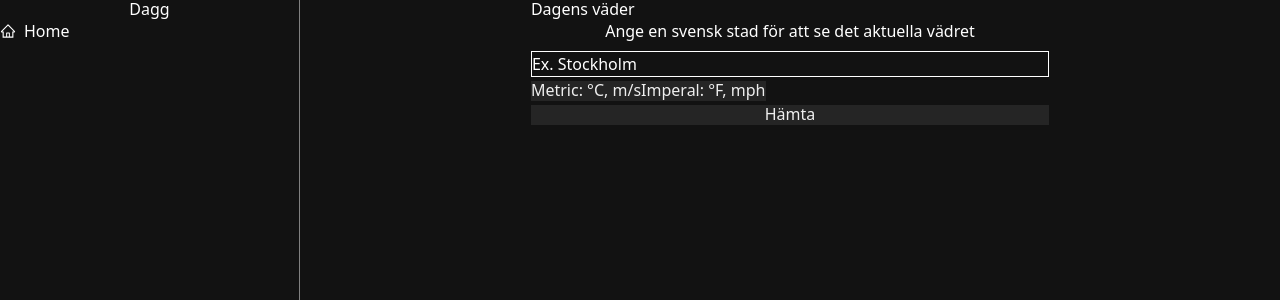
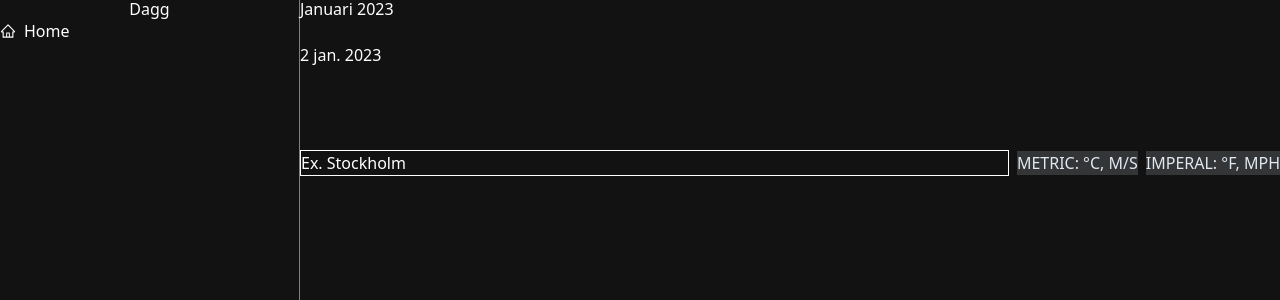
Before and after one commit to devpaps/dagg_rust, a Next.js app: page / in a window 1280 px wide. Shown: the top 300 px of the page. Built offline with nearby package versions, Linux system fonts and the light colour scheme.

Commit message:
Refactor index.tsx to use useReducer instead of useState for better state management

```diff
--- a/src/pages/index.tsx
+++ b/src/pages/index.tsx
@@ -1,99 +1,165 @@
-import { useState } from 'react';
-import { invoke } from '@tauri-apps/api/tauri';
+import { useReducer } from "react";
+import { invoke } from "@tauri-apps/api/tauri";
 import {
+  Badge,
   Box,
-  Button,
-  Flex,
   Grid,
+  GridItem,
   Heading,
+  HStack,
   Input,
-  Text,
   VStack,
-} from '@chakra-ui/react';
-import { TbGps } from 'react-icons/tb';
-import SideBar from '../components/Sidebar';
-import Weather from '../components/Weather';
-import { Data } from '../types/index';
+} from "@chakra-ui/react";
+import { TbGps } from "react-icons/tb";
+import SideBar from "../components/Sidebar";
+import Weather from "../components/Weather";
+import CurrentDate from "../components/CurrentDate";
+import { Data } from "../types/index";
 
 function App() {
-  const [greetMsg, setGreetMsg] = useState<Data>();
-  const [name, setName] = useState('');
-  const [submitted, setSubmitted] = useState(false);
-  const [city, setCity] = useState('');
+  const [state, dispatch] = useReducer(
+    (prev: any, next: any) => {
+      const newState = { ...prev, ...next };
+
+      if (newState.greetMsg === "") {
+        newState.error = true;
+      }
+
+      // if (newState.city === '') {
+      //   newState.error = true;
+      // }
+      //
+      // if (newState.city !== '') {
+      //   newState.error = false;
+      // }
+
+      return newState;
+    },
+    {
+      error: false as boolean,
+      greetMsg: {} as Data,
+      name: "" as string,
+      submitted: false as boolean,
+      city: "" as string,
+      units: "" as string,
+    },
+  );
 
   const greet = async () => {
-    setGreetMsg(await invoke('get_data', { city: name }));
+    dispatch({
+      greetMsg: await invoke("get_data", {
+        city: state.name.toLowerCase(),
+        units: "metric",
+      }),
+      units: "metric",
+    });
   };
 
-  // const getImperal = async () => {
-  //   await invoke('reset_to_imperal', { city: name });
-  // };
+  const getCelcius = async () => {
+    dispatch({
+      greetMsg: await invoke("get_data", {
+        city: state.city,
+        units: "metric",
+      }),
+      units: "metric",
+    });
+  };
 
-  const handleSubmit = (e: React.FormEvent<HTMLFormElement>) => {
+  const getImperal = async () => {
+    dispatch({
+      greetMsg: await invoke("get_data", {
+        city: state.city,
+        units: "imperial",
+      }),
+      units: "imperial",
+    });
+  };
+
+  const handleSubmit = (e: React.KeyboardEvent) => {
     e.preventDefault();
-    setName('');
-    setSubmitted(true);
-    setCity(name);
+    if (e.key === "Enter") {
+      dispatch({ submitted: true, city: state.name, name: "" });
+      greet();
+    }
   };
 
   const handleChange = (event: React.ChangeEvent<HTMLInputElement>) => {
-    setName(event.target.value);
+    dispatch({ name: event.target.value });
   };
 
+  console.log(state.error);
+
   return (
-    <Grid templateColumns="300px 1fr">
-      <Box>
+    <Grid
+      templateAreas={`"navbar date"
+                      "navbar searchInput"
+                      "navbar searchResult"`}
+      gridTemplateRows="150px 100px"
+      gridTemplateColumns="300px 1fr"
+    >
+      <GridItem area="navbar">
         <SideBar />
-      </Box>
-      <Flex justifyContent="center">
-        <Flex>
-          <Box>
-            <Box mt={20}>
-              <Heading>Dagens väder</Heading>
-            </Box>
-
-            <VStack mt={20}>
-              <Text fontWeight="medium">
-                Ange en svensk stad för att se det aktuella vädret
-              </Text>
-              <>
-                <form onSubmit={handleSubmit}>
+      </GridItem>
+      <GridItem area="date">
+        <CurrentDate />
+      </GridItem>
+      <GridItem area="searchInput">
+        <HStack>
+          {/* <Text fontWeight="medium"> */}
+          {/*   Ange en svensk stad för att se det aktuella vädret */}
+          {/* </Text> */}
+          {/* <FormControl isInvalid={state.error}> */}
           <Input
             id="greet-input"
+            required
             size="lg"
-                    value={name}
+            value={state.name}
             mt={4}
             onChange={handleChange}
+            onKeyUp={handleSubmit}
             placeholder="Ex. Stockholm"
           />
+          {/* {!state.error ? ( */}
+          {/*   <FormHelperText fontWeight="medium"> */}
+          {/*     Ange en svensk stad för att se det aktuella vädret */}
+          {/*   </FormHelperText> */}
+          {/* ) : ( */}
+          {/*   <FormErrorMessage>Ange en stad</FormErrorMessage> */}
+          {/* )} */}
+          {/* </FormControl> */}
 
-                  <Button mt="3" size="xs">
+          <Badge
+            mt="3"
+            size="xs"
+            _hover={{ cursor: "pointer" }}
+            onClick={getCelcius}
+          >
             Metric: °C, m/s
-                  </Button>
+          </Badge>
 
-                  <Button mt="3" ml={3} size="xs">
+          <Badge
+            mt="3"
+            ml={3}
+            size="xs"
+            _hover={{ cursor: "pointer" }}
+            onClick={getImperal}
+          >
             Imperal: °F, mph
-                  </Button>
-
-                  <Button
-                    type="submit"
-                    width="100%"
-                    mt={5}
-                    size="lg"
-                    onClick={greet}
-                  >
-                    Hämta
-                  </Button>
-                </form>
+          </Badge>
 
           {TbGps}
-              </>
-
-              {submitted ? <Weather greetMsg={greetMsg!} city={city} /> : null}
-            </VStack>
-          </Box>
-        </Flex>
-      </Flex>
+        </HStack>
+      </GridItem>
+      <GridItem area="searchResult">
+        {state.submitted ? (
+          <Weather
+            error={state.error}
+            greetMsg={state.greetMsg!}
+            city={state.city}
+            units={state.units}
+          />
+        ) : null}
+      </GridItem>
     </Grid>
   );
 }
```
Lines whose indentation alone changed are shown as unchanged.
